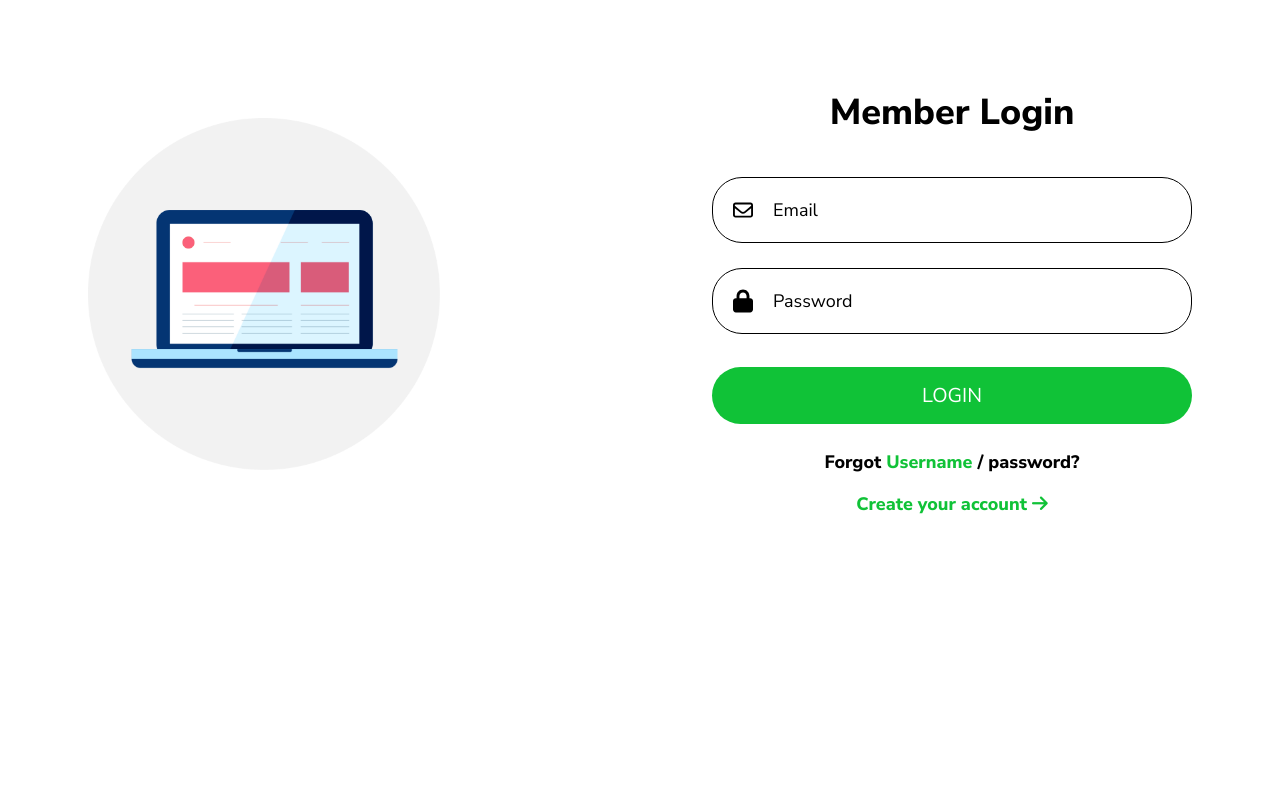
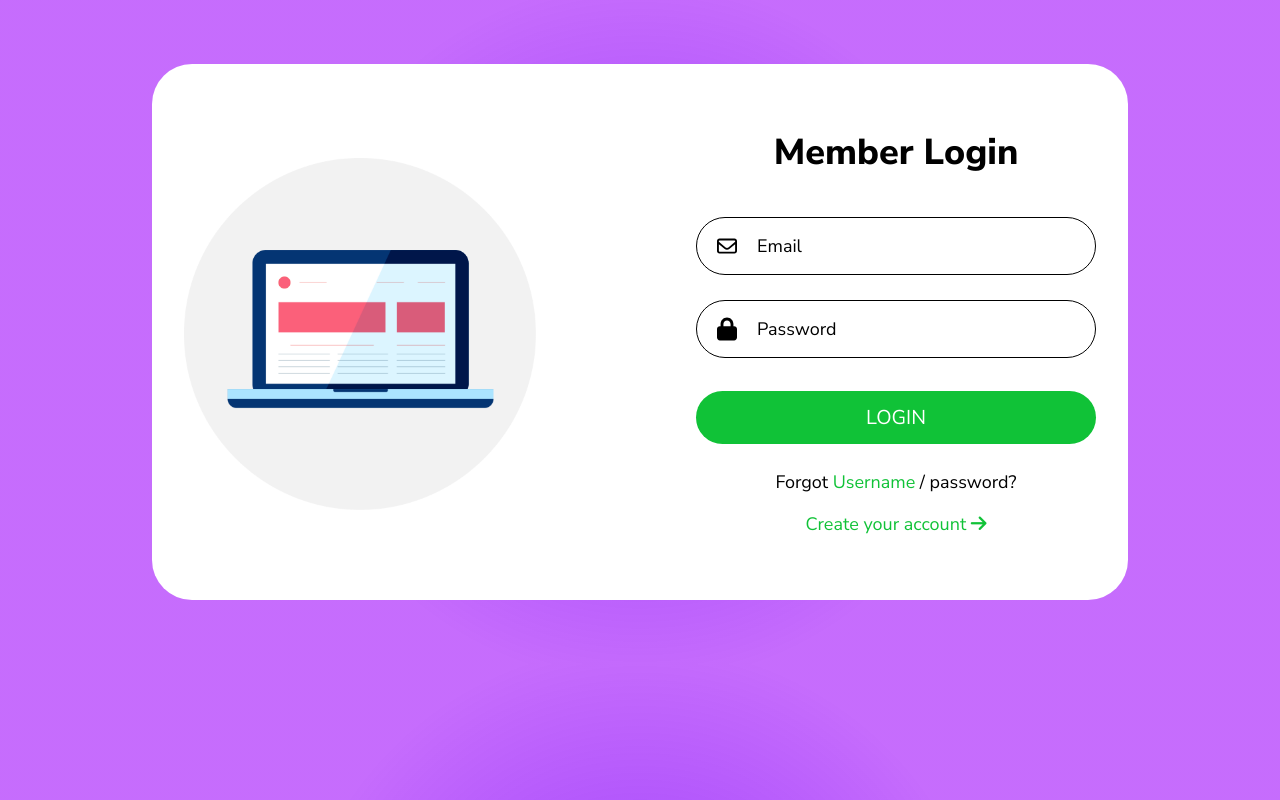
Before and after one commit to favy-codez/NSONYE-third-assignment-, a plain HTML site: page index.html in a window 1280 px wide. Drawn offline with Linux system fonts and the light colour scheme.

Commit message:
added color gradient

```diff
--- a/style.css
+++ b/style.css
@@ -5,15 +5,23 @@
     font-family: 'Nunito Sans', sans-serif;
 }
 
+body{
+    background: rgb(157,63,251);
+    background: radial-gradient(circle, rgba(157,63,251,1) 0%, rgba(183,70,252,0.7931547619047619) 49%);
+}
+
 .container{
     display: flex;
     margin: 0 auto;
     justify-content: space-between;
-    padding: 5rem;
-    gap: 17rem;
+    padding: 4rem 2rem;
+    margin: 4rem 9rem;
+    gap: 10rem;
     text-align: center;
     font-size: 18px;
-    font-weight: 800;
+    box-sizing: 20px #000;
+    background-color: #fff;
+    border-radius: 40px;
 }
 
 #logo{
@@ -23,7 +31,7 @@
 
 input{
     width: 100%;
-    padding: 12px 20px;
+    padding: 8px 20px;
     margin: 8px 0;
     box-sizing: border-box;
 }
@@ -95,7 +103,7 @@ input[type=button] {
     color: #fff;
     background-position: 10px 10px;
     background-repeat: no-repeat;
-    padding: 15px 0;
+    padding: 13px 0;
     border-radius: 30px;
     font-size: 20px;
 }
```
